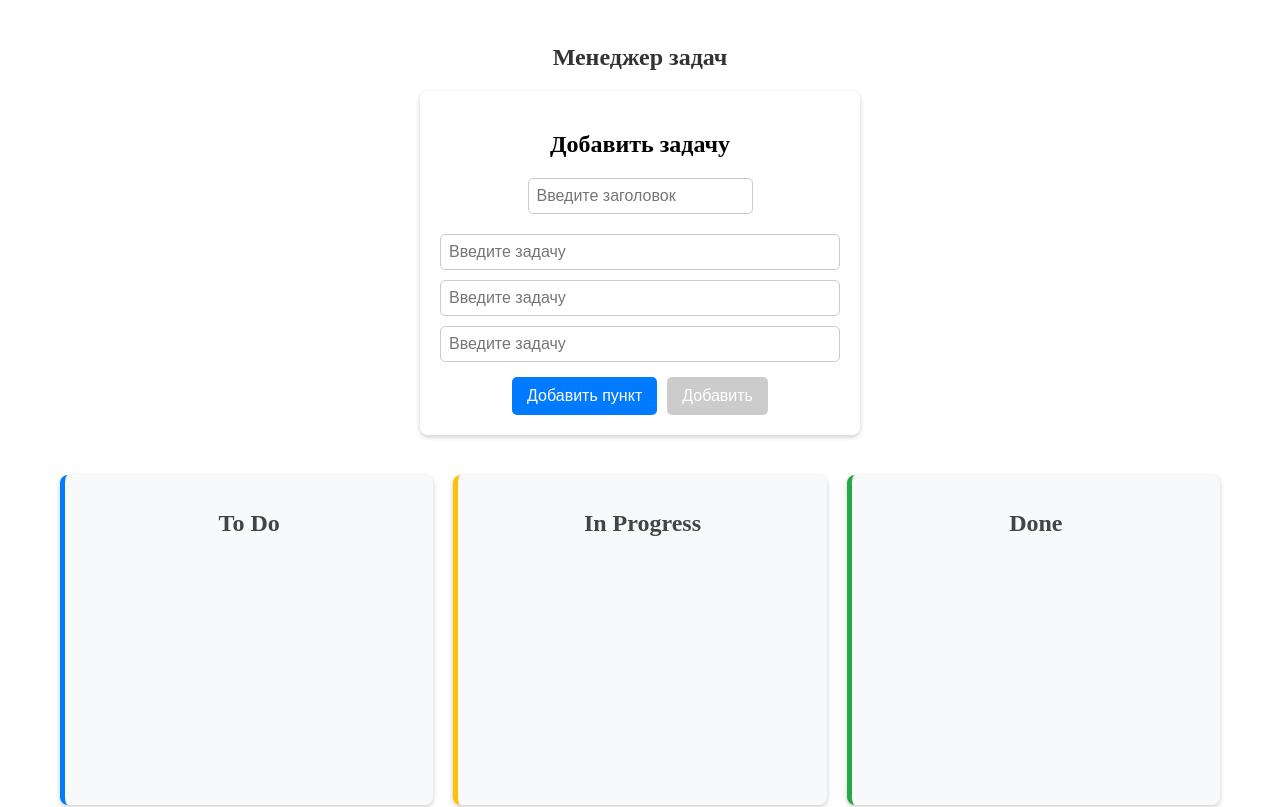
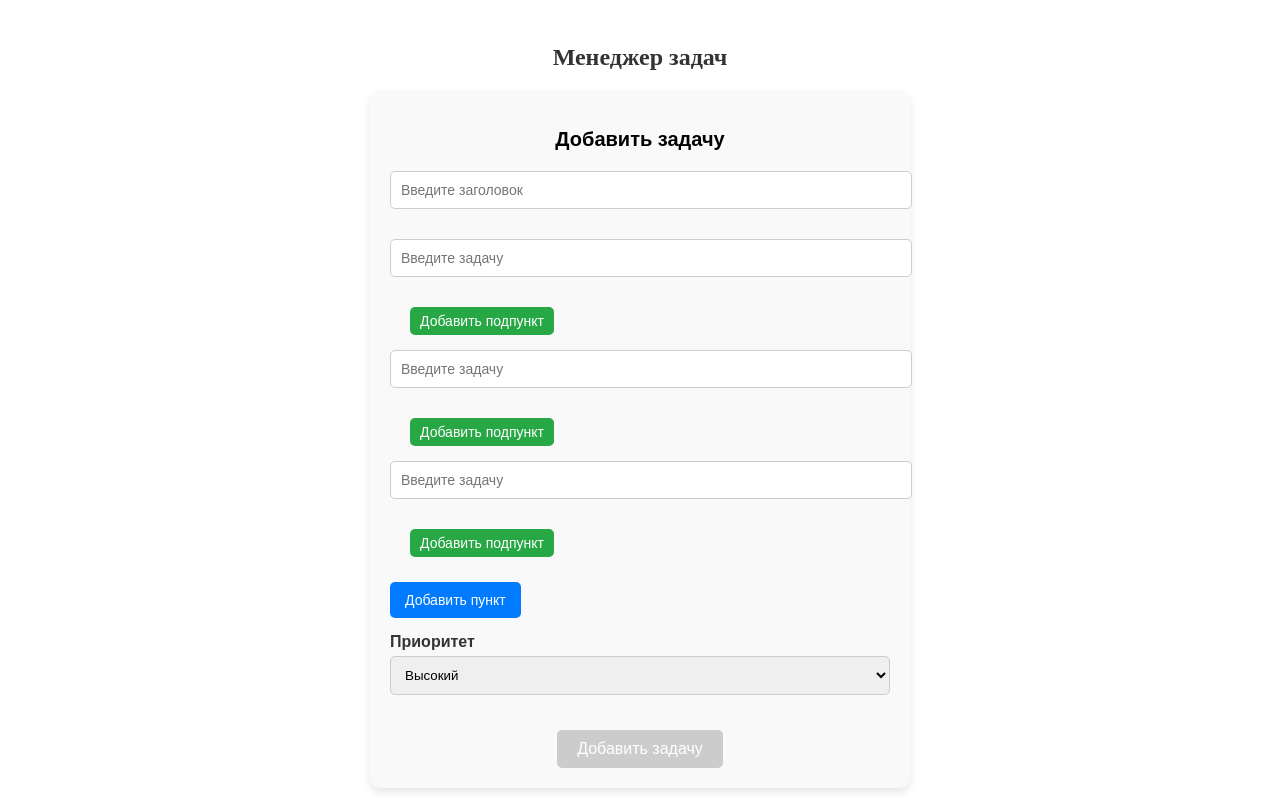
Before and after one commit to SemenovRoman12/vue-pract2, a Vue app: page / in a window 1280 px wide. Shown: the top 807 px of the page. Built offline with nearby package versions, Linux system fonts and the light colour scheme.

Commit message:
Subtask and sort logic

```diff
--- a/src/components/Card.vue
+++ b/src/components/Card.vue
@@ -3,18 +3,43 @@ export default {
   name: "Card",
   props: {
     title: String,
-    notes: Array,
-    completedAt: String,
+    notes: Array, // Основные задачи с их подпунктами
+    priority: Number, // Приоритет задачи
+    completedAt: String // Дата завершения
   },
   computed: {
     completedCount() {
       return this.notes.filter(note => note.done).length;
     },
     isCompleted() {
-      return this.completedCount === this.notes.length;
+      return this.notes.every(note => note.done && this.areSubnotesCompleted(note));
     },
     isInProgress() {
       return this.completedCount / this.notes.length >= 0.5;
+    },
+    priorityLabel() {
+      switch (this.priority) {
+        case 1:
+          return "Высокий";
+        case 2:
+          return "Средний";
+        case 3:
+          return "Низкий";
+        default:
+          return "";
+      }
+    }
+  },
+  methods: {
+    areSubnotesCompleted(note) {
+      return note.subnotes.every(subnote => subnote.done);
+    },
+    toggleMainTask(note) {
+      if (this.areSubnotesCompleted(note)) {
+        note.done = !note.done;
+      } else {
+        alert("Сначала выполните все подпункты этого пункта!");
+      }
     }
   },
   watch: {
@@ -37,12 +62,29 @@ export default {
 <template>
   <div class="card" :class="{ 'completed-card': isCompleted }">
     <h3>{{ title }}</h3>
-    <ul>
-      <li v-for="(task, index) in notes" :key="index">
-        <input type="checkbox" v-model="task.done" :disabled="isCompleted" />
-        {{ task.text }}
+    <!-- Отображение приоритета -->
+    <p class="priority">Приоритет: {{ priorityLabel }}</p>
+    <ul class="tasks-list">
+      <li v-for="(note, index) in notes" :key="index" class="task-item">
+        <div class="main-task">
+          <input
+              type="checkbox"
+              :checked="note.done"
+              @change="toggleMainTask(note)"
+              :disabled="!areSubnotesCompleted(note) || isCompleted"
+          />
+          {{ note.text }}
+        </div>
+        <!-- Подпункты -->
+        <ul v-if="note.subnotes.length" class="subtasks-list">
+          <li v-for="(subnote, subIndex) in note.subnotes" :key="subIndex" class="subtask-item">
+            <input type="checkbox" v-model="subnote.done" />
+            {{ subnote.text }}
           </li>
         </ul>
+      </li>
+    </ul>
+    <!-- Дата завершения -->
     <p v-if="isCompleted" class="completed-date">Завершено: {{ completedAt }}</p>
   </div>
 </template>
@@ -71,22 +113,38 @@ export default {
   color: #333;
 }
 
-  ul {
+.priority {
+  font-size: 14px;
+  color: #666;
+  margin-bottom: 10px;
+}
+
+.tasks-list {
   padding: 0;
   list-style: none;
 }
 
-  li {
+.task-item {
+  margin-bottom: 10px;
+}
+
+.main-task {
   display: flex;
   align-items: center;
   gap: 10px;
-    margin-bottom: 5px;
 }
 
-  input[type="checkbox"] {
-    width: 18px;
-    height: 18px;
-    cursor: pointer;
+.subtasks-list {
+  padding-left: 20px; /* Табуляция для подпунктов */
+  margin-top: 5px;
+  list-style-type: none;
+}
+
+.subtask-item {
+  display: flex;
+  align-items: center;
+  gap: 8px;
+  font-size: 14px;
 }
 
 .completed-date {
--- a/src/components/CardForm.vue
+++ b/src/components/CardForm.vue
@@ -4,14 +4,19 @@ export default {
   data() {
     return {
       title: "",
-      tasks: ["", "", ""],
+      tasks: [
+        { text: "", subnotes: [] },
+        { text: "", subnotes: [] },
+        { text: "", subnotes: [] }
+      ],
+      priority: 1
     };
   },
   computed: {
     isValid() {
       return (
           this.title.trim() !== "" &&
-          this.tasks.slice(0, this.tasks.length).every(task => task.trim() !== "")
+          this.tasks.every(task => task.text.trim() !== "")
       );
     }
   },
@@ -20,23 +25,44 @@ export default {
       if (this.isValid) {
         this.$emit("add-card", {
           title: this.title,
-          notes: this.tasks.map(task => ({ text: task, done: false })),
-        }); // эмитит массив объектов где объект это задача и поле done
-        this.title = "";
-        this.tasks = ["", "", ""];
+          notes: this.tasks.map(task => ({
+            text: task.text,
+            done: false,
+            subnotes: task.subnotes.map(sub => ({ text: sub.text, done: false }))
+          })),
+          priority: this.priority
+        });
+        this.resetForm();
       } else {
         alert("Введите заголовок и минимум 3 задачи!");
       }
     },
     addTask() {
       if (this.tasks.length < 5) {
-        this.tasks.push("");
+        this.tasks.push({ text: "", subnotes: [] });
       }
     },
     removeTask(index) {
       if (this.tasks.length > 3) {
         this.tasks.splice(index, 1);
       }
+    },
+    addSubnote(task) {
+      if (task.subnotes.length < 2) {
+        task.subnotes.push({ text: "" });
+      }
+    },
+    removeSubnote(task, index) {
+      task.subnotes.splice(index, 1);
+    },
+    resetForm() {
+      this.title = "";
+      this.tasks = [
+        { text: "", subnotes: [] },
+        { text: "", subnotes: [] },
+        { text: "", subnotes: [] }
+      ];
+      this.priority = 1;
     }
   }
 };
@@ -44,93 +70,213 @@ export default {
 
 <template>
   <div class="form">
-    <h2>Добавить задачу</h2>
-    <input class="task-title" type="text" v-model="title" placeholder="Введите заголовок" />
+    <h2 class="form-title">Добавить задачу</h2>
+    <input
+        class="form-input task-title"
+        type="text"
+        v-model="title"
+        placeholder="Введите заголовок"
+    />
 
     <div class="task-row" v-for="(task, index) in tasks" :key="index">
-      <input type="text" v-model="tasks[index]" placeholder="Введите задачу" />
+      <div class="task-container">
+        <input
+            class="form-input"
+            type="text"
+            v-model="task.text"
+            placeholder="Введите задачу"
+        />
         <button
             v-if="tasks.length > 3 && index >= 3"
             @click="removeTask(index)"
             class="remove-btn"
         >−</button>
+
+        <div class="subnotes">
+          <div v-for="(subnote, subIndex) in task.subnotes" :key="subIndex">
+            <input
+                class="form-input small"
+                type="text"
+                v-model="subnote.text"
+                placeholder="Введите подпункт"
+            />
+            <button
+                @click="removeSubnote(task, subIndex)"
+                class="remove-btn small"
+            >−</button>
+          </div>
+          <button
+              v-if="task.subnotes.length < 2"
+              @click="addSubnote(task)"
+              class="add-subnote-btn"
+          >
+            Добавить подпункт
+          </button>
+        </div>
+      </div>
     </div>
 
+    <button class="add-task-btn" v-if="tasks.length < 5" @click="addTask">
+      Добавить пункт
+    </button>
+
+    <h3 class="priority-title">Приоритет</h3>
+    <select class="form-select" v-model="priority">
+      <option :value="1">Высокий</option>
+      <option :value="2">Средний</option>
+      <option :value="3">Низкий</option>
+    </select>
+
     <div class="button-group">
-      <button v-if="tasks.length < 5" @click="addTask">Добавить пункт</button>
-      <button @click="addCard" :disabled="!isValid">Добавить</button>
+      <button class="submit-btn" @click="addCard" :disabled="!isValid">
+        Добавить задачу
+      </button>
     </div>
   </div>
 </template>
 
 <style scoped>
 .form {
-    background: #fff;
+  background: #f9f9f9;
   padding: 20px;
-    border-radius: 8px;
-    box-shadow: 0 2px 5px rgba(0, 0, 0, 0.2);
-    max-width: 400px;
+  border-radius: 10px;
+  box-shadow: 0 4px 8px rgba(0, 0, 0, 0.1);
+  max-width: 500px;
   margin: 20px auto;
+  text-align: left;
+  font-family: Arial, sans-serif;
+}
+
+.form-title {
+  font-size: 20px;
+  font-weight: bold;
+  margin-bottom: 20px;
   text-align: center;
 }
 
-  .task-title {
-    margin-bottom: 20px;
+.form-input {
+  width: 100%;
+  padding: 10px;
+  margin-bottom: 10px;
+  border: 1px solid #ccc;
+  border-radius: 5px;
+  font-size: 14px;
+}
+
+.form-input.small {
+  width: calc(100% - 50px);
 }
 
 .task-row {
-    display: flex;
-    align-items: center;
-    gap: 10px;
-    margin-bottom: 10px;
+  margin-bottom: 15px;
 }
 
-  input[type="text"] {
-    flex-grow: 1;
-    padding: 8px;
-    border: 1px solid #ccc;
-    border-radius: 5px;
-    font-size: 16px;
+.task-title {
+  margin-bottom: 30px;
+}
+
+.task-container {
+  display: flex;
+  flex-direction: column;
+  gap: 10px;
+}
+
+.subnotes {
+  padding-left: 20px;
+  margin-top: 5px;
 }
 
 .remove-btn {
   background: red;
   color: white;
   border: none;
-    padding: 8px 12px;
+  padding: 5px 8px;
   cursor: pointer;
   border-radius: 5px;
-    font-size: 18px;
+  font-size: 14px;
   transition: background 0.2s ease-in-out;
+}
+
+.remove-btn.small {
+  padding: 4px 6px;
+  font-size: 12px;
 }
 
 .remove-btn:hover {
   background: darkred;
 }
 
-  .button-group {
-    display: flex;
-    justify-content: center;
-    gap: 10px;
-    margin-top: 15px;
+
+.add-subnote-btn {
+  background: #28a745;
+  color: white;
+  border: none;
+  padding: 6px 10px;
+  cursor: pointer;
+  border-radius: 5px;
+  font-size: 14px;
+  margin-top: 5px;
+  transition: background 0.2s ease-in-out;
 }
 
-  button {
+.add-subnote-btn:hover {
+  background: #218838;
+}
+
+.add-task-btn {
+  margin-top: 10px;
   background: #007bff;
   color: white;
   border: none;
   padding: 10px 15px;
   cursor: pointer;
   border-radius: 5px;
+  font-size: 14px;
+  transition: background 0.2s ease-in-out;
+}
+
+.add-task-btn:hover {
+  background: #0056b3;
+}
+
+.priority-title {
+  font-size: 16px;
+  margin-top: 15px;
+  margin-bottom: 5px;
+  color: #333;
+}
+
+.form-select {
+  width: 100%;
+  padding: 10px;
+  margin-bottom: 15px;
+  border: 1px solid #ccc;
+  border-radius: 5px;
+}
+
+
+.button-group {
+  display: flex;
+  justify-content: center;
+  margin-top: 20px;
+}
+
+.submit-btn {
+  background: #28a745;
+  color: white;
+  border: none;
+  padding: 10px 20px;
+  cursor: pointer;
+  border-radius: 5px;
   font-size: 16px;
   transition: background 0.2s ease-in-out;
 }
 
-  button:hover {
-    background: #0056b3;
+.submit-btn:hover {
+  background: #218838;
 }
 
-  button:disabled {
+.submit-btn:disabled {
   background: #ccc;
   cursor: not-allowed;
 }
```
Also changed, not shown: src/components/Columns.vue (+19 -6 lines). Lines whose indentation alone changed are shown as unchanged.
